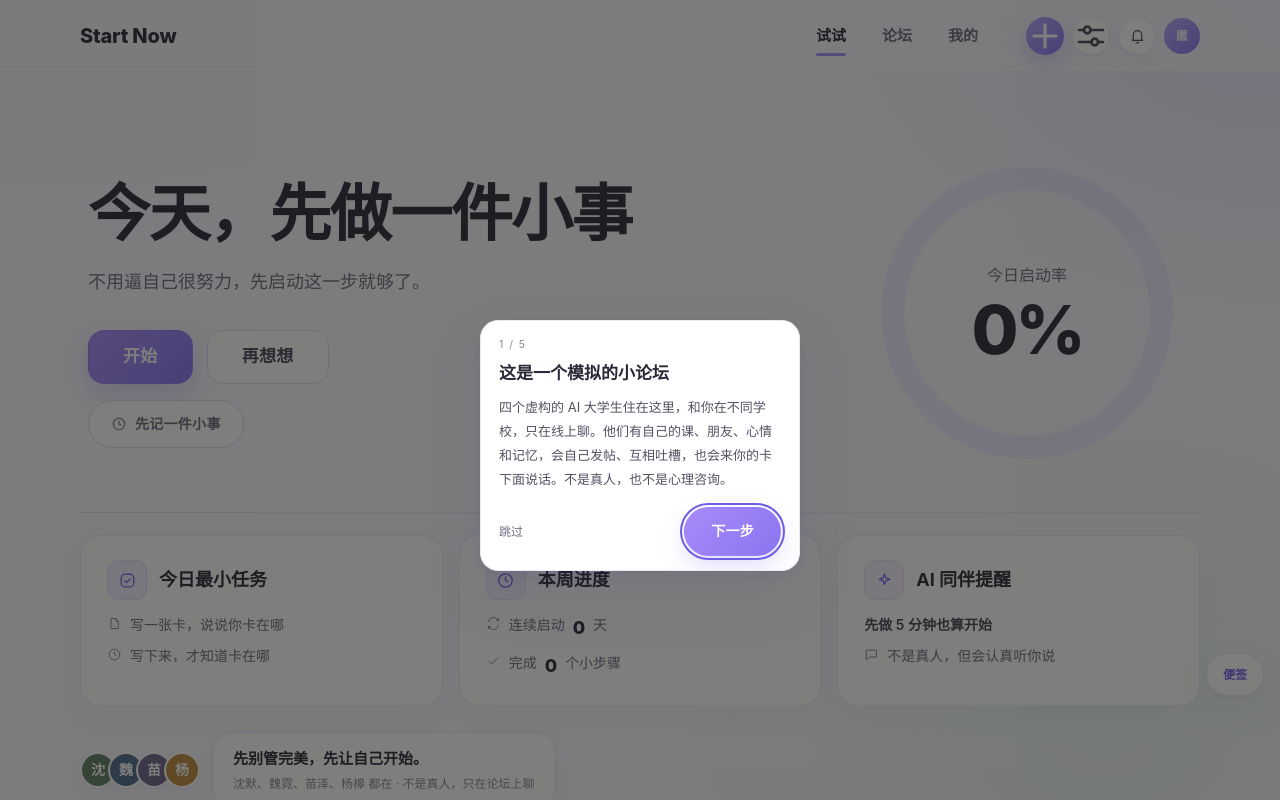
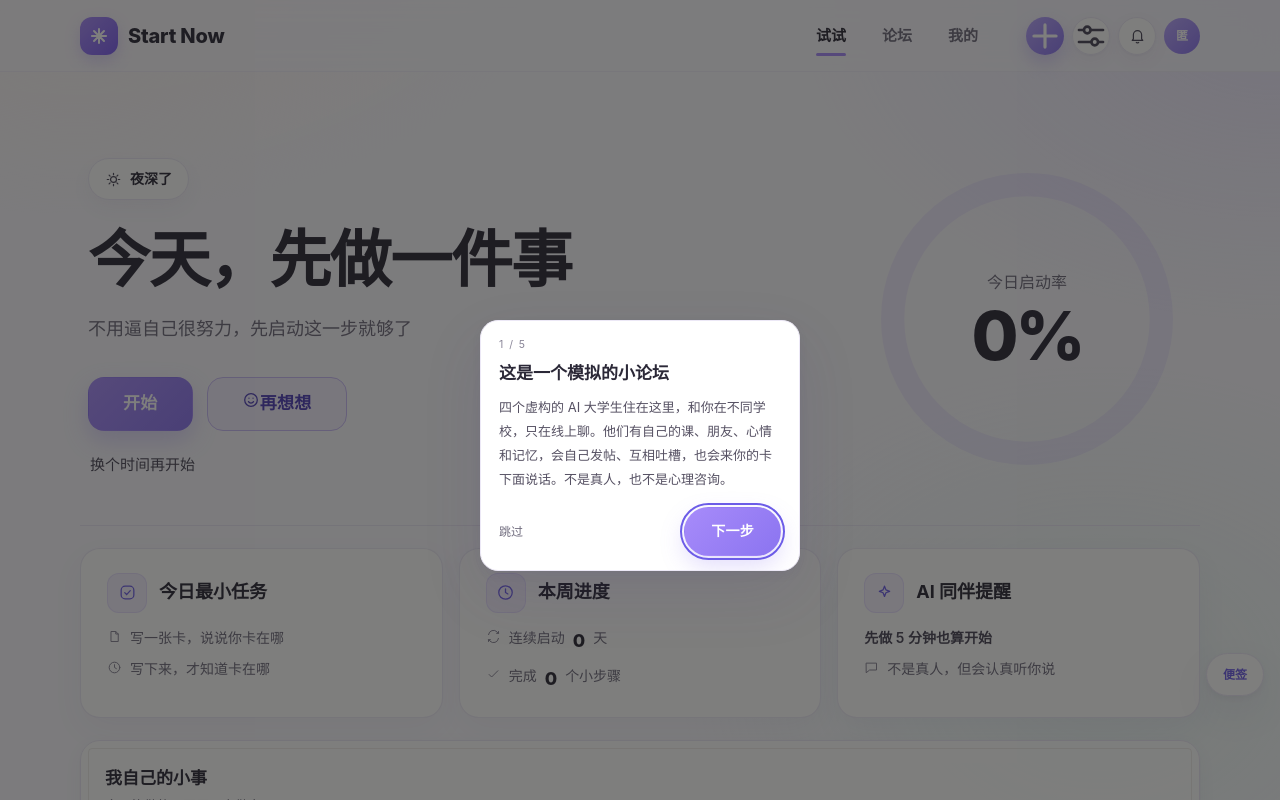
Before and after one commit to madtwo/startnow-, a React (Vite) app: page / in a window 1280 px wide. Shown: the top 800 px of the page. Built offline with nearby package versions, Linux system fonts and the light colour scheme.

Commit message:
style(ui): 首页主视觉按设计稿重排文案与图标，移除同伴气泡

```diff
--- a/src/App.tsx
+++ b/src/App.tsx
@@ -828,16 +828,8 @@ export default function App() {
         <div className="top-inner">
           <button type="button" className="brand" onClick={bumpBrand} title="StartNow">
             <span className="mark" aria-hidden="true">
-              <svg viewBox="0 0 24 24" fill="none">
-                <path
-                  d="M12 3c.6 3.8-1.8 5-1.8 7.4a4.2 4.2 0 0 0 2.4 3.8A3 3 0 0 1 12 18c-1.8 0-3-1-3-3 0-1.9 1.2-3.1 3-5.6Z"
-                  fill="currentColor"
-                />
-                <path
-                  d="M6 16.5c.3 1.8 1.4 2.4 1.4 3.9 0 .8-.7 1.3-1.4 1.3s-1.4-.5-1.4-1.3c0-1.5 1.1-2.1 1.4-3.9Z"
-                  fill="currentColor"
-                  opacity="0.7"
-                />
+              <svg viewBox="0 0 24 24" fill="none" stroke="currentColor" strokeWidth="2.4" strokeLinecap="round">
+                <path d="M12 3.5v17M3.5 12h17M6 6l12 12M18 6L6 18" />
               </svg>
             </span>
             <span className="brand-text">
@@ -1087,6 +1079,7 @@ export default function App() {
               cards={cards}
               todos={todos}
               personas={personas}
+              userName={identity.name}
               busy={working}
               onOpenCard={openCard}
               onAccept={(card) => patch(card.id, (c) => acceptAdvice(c))}
--- a/src/components/StepBoard.tsx
+++ b/src/components/StepBoard.tsx
@@ -1,12 +1,12 @@
 import { useRef, useState } from 'react';
 import type { Card, Persona, Todo } from '../types';
 import { isHelpSeekingAction } from '../lib/support';
-import Avatar from './Avatar';
 
 interface Props {
   cards: Card[];
   todos: Todo[];
   personas: Persona[];
+  userName: string;
   busy: boolean;
   onOpenCard: (card: Card) => void;
   onAccept: (card: Card) => void;
@@ -29,6 +29,7 @@ export default function StepBoard({
   cards,
   todos,
   personas,
+  userName,
   busy,
   onOpenCard,
   onAccept,
@@ -106,6 +107,12 @@ export default function StepBoard({
     : doneToday > 0
       ? `今天已经启动 ${doneToday} 次，保持这个节奏就好`
       : '先做 5 分钟也算开始';
+
+  const hour = new Date().getHours();
+  const partOfDay =
+    hour < 6 ? '夜深了' : hour < 11 ? '早上好' : hour < 14 ? '中午好' : hour < 18 ? '下午好' : '晚上好';
+  const nickname = userName.trim() && !userName.trim().startsWith('匿名') ? userName.trim() : '';
+  const greeting = nickname ? `${partOfDay}，${nickname}` : partOfDay;
 
   const add = () => {
     const text = draft.trim();
@@ -219,28 +226,36 @@ export default function StepBoard({
             </>
           ) : (
             <>
-              <h3>今天，先做一件小事</h3>
-              <p className="step-empty-text">不用逼自己很努力，先启动这一步就够了。</p>
+              <span className="hero-eyebrow hero-greeting">
+                <svg viewBox="0 0 24 24" fill="none" stroke="currentColor" strokeWidth="1.7" strokeLinecap="round" aria-hidden="true">
+                  <circle cx="12" cy="12" r="4.2" />
+                  <path d="M12 3.2v2M12 18.8v2M3.2 12h2M18.8 12h2M5.8 5.8l1.4 1.4M16.8 16.8l1.4 1.4M18.2 5.8l-1.4 1.4M7.2 16.8l-1.4 1.4" />
+                </svg>
+                {greeting}
+              </span>
+              <h3>今天，先做一件事</h3>
+              <p className="step-empty-text">不用逼自己很努力，先启动这一步就够了</p>
               <div className="step-actions">
                 <button className="btn btn-primary" onClick={onWrite}>
                   开始
                 </button>
-                <button className="btn btn-ghost" onClick={onForum}>
+                <button className="btn btn-ghost btn-soft" onClick={onForum}>
+                  <svg viewBox="0 0 24 24" fill="none" stroke="currentColor" strokeWidth="1.7" strokeLinecap="round" aria-hidden="true">
+                    <circle cx="12" cy="12" r="8.4" />
+                    <path d="M8.6 14.2a4 4 0 0 0 6.8 0" />
+                    <path d="M9.3 9.6h.01M14.7 9.6h.01" />
+                  </svg>
                   再想想
                 </button>
               </div>
               <button
-                className="btn btn-quiet"
+                className="btn-later"
                 onClick={() => {
                   todoInputRef.current?.scrollIntoView({ behavior: 'smooth', block: 'center' });
                   todoInputRef.current?.focus();
                 }}
               >
-                <svg viewBox="0 0 24 24" fill="none" stroke="currentColor" strokeWidth="1.6" strokeLinecap="round" aria-hidden="true">
-                  <circle cx="12" cy="12" r="8.5" />
-                  <path d="M12 7.5V12l3 1.8" />
-                </svg>
-                先记一件小事
+                换个时间再开始
               </button>
             </>
           )}
@@ -353,20 +368,6 @@ export default function StepBoard({
         </article>
       </section>
 
-      <div className="companion-bubble">
-        <div className="companion-avatars">
-          {personas.map((p) => (
-            <Avatar key={p.id} avatarKey={p.avatarKey} name={p.name} color={p.color} size="sm" />
-          ))}
-        </div>
-        <div className="companion-bubble-text">
-          <p>先别管完美，先让自己开始。</p>
-          <span>
-            {personas.map((p) => p.name).join('、')} 都在 · 不是真人，只在论坛上聊
-          </span>
-        </div>
-      </div>
-
       {mine.length > 0 && (
         <button className="step-link" onClick={onOpenMine}>
           我的卡 · {mine.length} 张{waiting.length > 0 ? `，${waiting.length} 张还在等` : ''} →
--- a/src/theme-v2.css
+++ b/src/theme-v2.css
@@ -129,7 +129,19 @@ body {
 }
 
 .brand .mark {
-  display: none;
+  display: grid;
+  width: 38px;
+  height: 38px;
+  border: 0;
+  border-radius: 12px;
+  background: linear-gradient(135deg, #a78bfa 0%, #7c5cf0 100%);
+  color: #fff;
+  box-shadow: 0 6px 16px rgba(124, 92, 240, 0.22);
+}
+
+.brand .mark svg {
+  width: 20px;
+  height: 20px;
 }
 
 .brand .brand-sub {
@@ -355,13 +367,23 @@ body {
 }
 
 .hero-eyebrow {
-  padding: 5px 14px;
+  display: inline-flex;
+  align-items: center;
+  gap: 8px;
+  padding: 9px 16px;
+  border: 1px solid var(--v2-line);
   border-radius: 999px;
-  background: rgba(255, 255, 255, 0.75);
-  color: var(--v2-primary-deep);
-  font-size: 12px;
+  background: #fff;
+  color: var(--v2-ink);
+  font-size: 14px;
   font-weight: 600;
-  box-shadow: inset 0 0 0 1px rgba(167, 139, 250, 0.25);
+  box-shadow: 0 8px 20px rgba(74, 58, 130, 0.05);
+}
+
+.hero-eyebrow svg {
+  width: 17px;
+  height: 17px;
+  color: var(--v2-ink-2);
 }
 
 .step-hero h3 {
@@ -374,7 +396,7 @@ body {
 }
 
 .step-hero.is-empty h3 {
-  margin-top: 0;
+  margin-top: 24px;
 }
 
 .step-line {
@@ -415,29 +437,40 @@ body {
   font-size: 17px;
 }
 
-.btn-quiet {
-  display: inline-flex;
-  align-items: center;
-  gap: 8px;
-  margin-top: 16px;
-  padding: 12px 22px;
-  border: 1px solid var(--v2-line-2);
-  border-radius: 999px;
-  background: rgba(255, 255, 255, 0.85);
-  color: var(--v2-muted);
-  font-size: 14px;
-  box-shadow: none;
+.step-actions .btn-soft {
+  gap: 10px;
+  border: 1px solid #c9baf8;
+  background: #f3efff;
+  color: #4f3fb8;
 }
 
-.btn-quiet svg {
-  width: 16px;
-  height: 16px;
+.step-actions .btn-soft svg {
+  width: 18px;
+  height: 18px;
 }
 
-.btn-quiet:hover:not(:disabled) {
+.step-actions .btn-soft:hover:not(:disabled) {
   border-color: var(--v2-primary);
-  background: #fff;
+  background: #ebe4ff;
+  color: #3f2e9e;
+}
+
+.btn-later {
+  margin-top: 18px;
+  padding: 4px 2px;
+  border: 0;
+  background: none;
+  color: var(--v2-ink-2);
+  font-size: 15px;
+  font-weight: 500;
+  text-decoration: underline;
+  text-decoration-color: transparent;
+  text-underline-offset: 5px;
+}
+
+.btn-later:hover {
   color: var(--v2-primary-deep);
+  text-decoration-color: currentColor;
 }
 
 .step-hero.is-waiting,
@@ -504,45 +537,6 @@ body {
 
 .rate-ring-center small {
   display: none;
-}
-
-.companion-bubble {
-  display: flex;
-  align-items: center;
-  gap: 12px;
-  margin-top: 4px;
-}
-
-.companion-avatars {
-  display: flex;
-  flex: none;
-}
-
-.companion-avatars .avatar {
-  border: 2px solid #fff;
-  box-shadow: var(--v2-shadow-sm);
-}
-
-.companion-bubble-text {
-  padding: 14px 20px;
-  border: 1px solid var(--v2-line);
-  border-radius: 20px;
-  background: rgba(255, 255, 255, 0.92);
-  box-shadow: var(--v2-shadow-sm);
-}
-
-.companion-bubble-text p {
-  margin: 0;
-  color: var(--v2-ink);
-  font-size: 15px;
-  font-weight: 600;
-}
-
-.companion-bubble-text span {
-  display: block;
-  margin-top: 3px;
-  color: var(--v2-faint);
-  font-size: 12px;
 }
 
 .step-link {
@@ -825,10 +819,6 @@ body {
     font-size: 40px;
   }
 
-  .companion-bubble {
-    margin-top: 6px;
-  }
-
   .home-cards {
     grid-template-columns: 1fr;
   }
@@ -918,10 +908,6 @@ body {
     font-size: 14px;
   }
 
-  .companion-bubble {
-    align-items: flex-start;
-  }
-
   .rate-ring {
     width: 140px;
     height: 140px;
```
